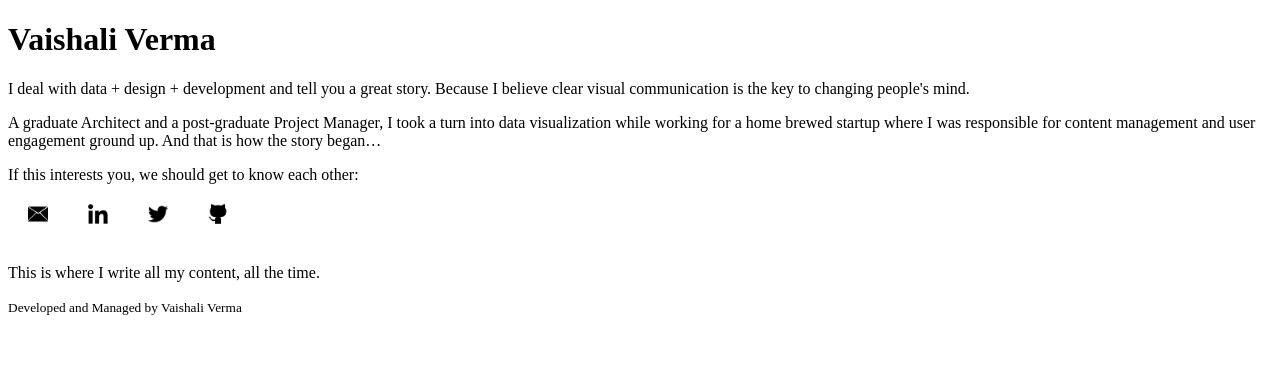
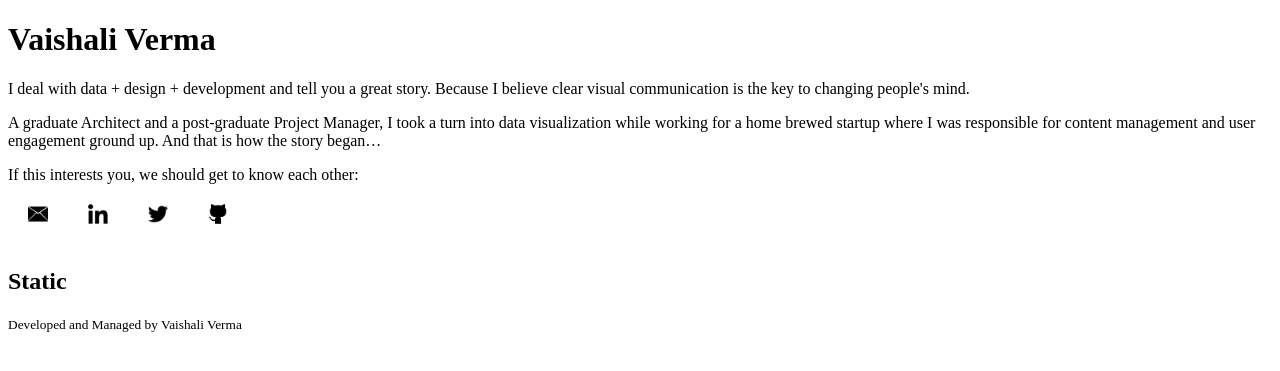
Before and after one commit to vaishalivr/vaishalivr.github.io, a Jekyll site: the page built from index.md, in a window 1280 px wide. Shown: the top 371 px of the page. Built offline with Jekyll 4.4.1, drawn with Linux system fonts in a browser that asks for light colours; our own code applies the rules of GitHub Pages for plain Markdown files; a script that is not in the unit is left out.

Commit message:
Create default.html

```diff
--- a/_layouts/default.html
+++ b/_layouts/default.html
@@ -28,7 +28,7 @@
 
       <section>
 
-        This is where I write all my content, all the time.
+        <h2>Static</h2>
 
       </section>
 
```
